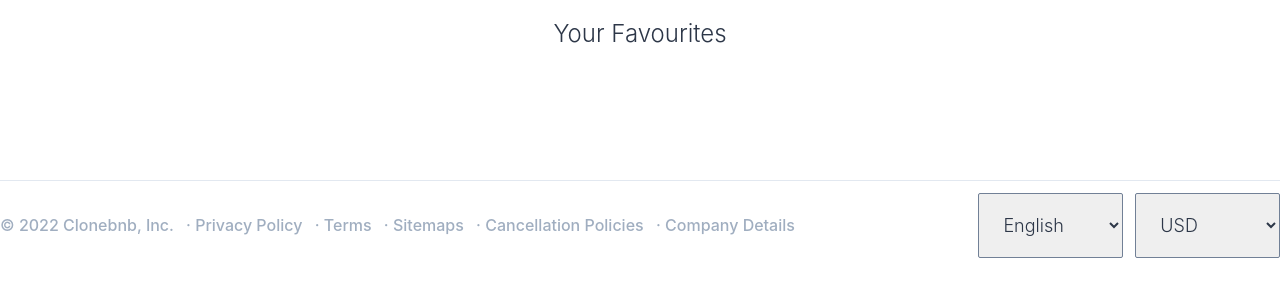
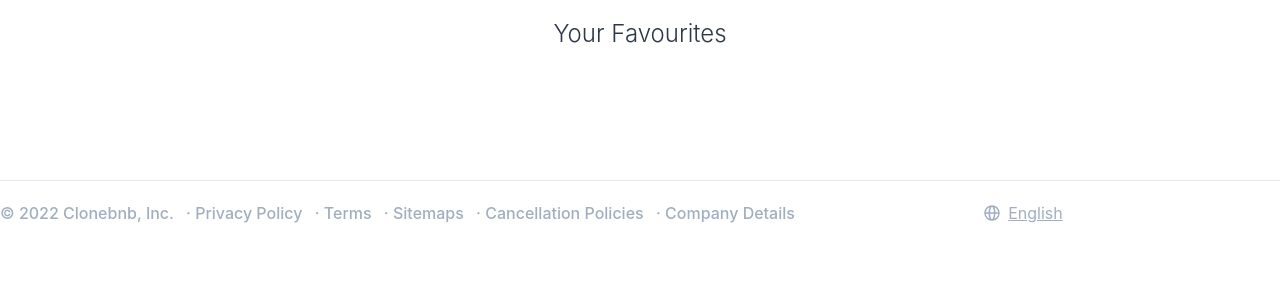
Before and after one commit to KimHS0915/python-django-clone-coding, a Django app: page /lists/favs/ in a window 1280 px wide. Shown: the part 80-380 px from the top of the page. Run offline with Django 3.2, Linux system fonts and the light colour scheme; some libraries are stand-ins or nearby versions.

Commit message:
Replace selector with modal

```diff
--- a/templates/partials/footer.html
+++ b/templates/partials/footer.html
@@ -2,7 +2,7 @@
 
 <footer class='container mx-auto text-center py-3 border-t font-medium text-gray-500'>
     <div class='flex flex-row'>
-        <div class='flex-auto text-left mt-5'>
+        <div class='flex-auto text-left mt-2 mb-2'>
             <span>&copy; 2022 Clonebnb, Inc.</span>
             <span class='ml-2'>· <a href="#">{% trans 'Privacy Policy' %}</a></span>
             <span class='ml-2'>· <a href="#">{% trans 'Terms' %}</a></span>
@@ -10,24 +10,104 @@
             <span class='ml-2'>· <a href="#">{% trans 'Cancellation Policies' %}</a></span>
             <span class='ml-2'>· <a href="#">{% trans 'Company Details' %}</a></span>
         </div>
-        <div class='flex-auto text-right'>
+        <div class='flex flex-auto text-right mt-2 mb-2'>
             {% get_current_language as LANGUAGE_CODE %}
-            <select class='w-2/5 text-gray-800' id='lang-selector'>
-                <option value='en' {% if LANGUAGE_CODE == 'en' %} selected {% endif %}>
-                    {% trans 'English' %}
-                </option>
-                <option value='ko' {% if LANGUAGE_CODE == 'ko' %} selected {% endif %}>
-                    {% trans 'Korean' %}
-                </option>
-            </select>
-            <select class='w-2/5 text-gray-800 ml-2' id='currency-selector'>
-                <option value='en' {% if request.COOKIES.django_currency == 'en' %} selected {% endif %}>
-                    {% trans 'USD' %}
-                </option>
-                <option value='ko' {% if request.COOKIES.django_currency == 'ko' %} selected {% endif %}>
-                    {% trans 'KRW' %}
-                </option>
-            </select>
+            <button class='flex underline focus:outline-none' id='locale-btn'>
+                <span class="mr-2 mt-1">
+                    <svg viewBox="0 0 16 16" xmlns="http://www.w3.org/2000/svg" aria-hidden="true" role="presentation" focusable="false" style="display: block; height: 16px; width: 16px; fill: currentcolor;"><path d="m8.002.25a7.77 7.77 0 0 1 7.748 7.776 7.75 7.75 0 0 1 -7.521 7.72l-.246.004a7.75 7.75 0 0 1 -7.73-7.513l-.003-.245a7.75 7.75 0 0 1 7.752-7.742zm1.949 8.5h-3.903c.155 2.897 1.176 5.343 1.886 5.493l.068.007c.68-.002 1.72-2.365 1.932-5.23zm4.255 0h-2.752c-.091 1.96-.53 3.783-1.188 5.076a6.257 6.257 0 0 0 3.905-4.829zm-9.661 0h-2.75a6.257 6.257 0 0 0 3.934 5.075c-.615-1.208-1.036-2.875-1.162-4.686l-.022-.39zm1.188-6.576-.115.046a6.257 6.257 0 0 0 -3.823 5.03h2.75c.085-1.83.471-3.54 1.059-4.81zm2.262-.424c-.702.002-1.784 2.512-1.947 5.5h3.904c-.156-2.903-1.178-5.343-1.892-5.494l-.065-.007zm2.28.432.023.05c.643 1.288 1.069 3.084 1.157 5.018h2.748a6.275 6.275 0 0 0 -3.929-5.068z"></path></svg>
+                </span>
+                <span class="mr-5">
+                    {% if LANGUAGE_CODE == "en" %}
+                        English
+                    {% elif LANGUAGE_CODE == "ko" %}
+                        Korean
+                    {% endif %}
+                </span>
+            </button>
+            <button class='flex underline focus:outline-none' id='currency-btn'>
+                <span class="mr-2">
+                    {% if request.COOKIES.django_currency == "en" %}
+                        $
+                    {% elif request.COOKIES.django_currency == "ko" %}
+                        ₩
+                    {% endif %}
+                </span>
+                <span class="">
+                    {% if request.COOKIES.django_currency == "en" %}
+                        USD
+                    {% elif request.COOKIES.django_currency == "ko" %}
+                        KRW
+                    {% endif %}
+                </span>
+            </button>
         </div>
     </div>
 </footer>
+<div class='fixed hidden inset-0 bg-opacity-75 overflow-y-auto h-full w-full' id='locale-modal'>
+    <div class='relative max-w-xl mx-auto my-25vh border w-96 shadow-lg rounded-lg bg-white'>
+        <button class='focus:outline-none text-black mt-5 mb-5 ml-5' id='locale-close'><i class="fas fa-times ml-2"></i></button>
+        <div class='text-left border-t'>
+            <div class='mb-5 mt-5 ml-5 text-2xl text-black font-medium'>Choose a language and region</div>
+            <div class='ml-5 mb-5 text-gray-800'>
+                <span class="mr-5">
+                    <button class='p-2 focus:outline-none rounded-lg hover:bg-gray-200 {% if LANGUAGE_CODE == "en" %} border-gray-600 border {% endif %}' id='eng-btn'>
+                        <div class='text-gray-600'>English</div>
+                        <div class='text-gray-500'>United States</div>
+                    </button>
+                </span>
+                <span class="mr-5">
+                    <button class='p-2 focus:outline-none rounded-lg hover:bg-gray-200 {% if LANGUAGE_CODE == "ko" %} border-gray-600 border {% endif %}' id='kor-btn'>
+                        <div class='text-gray-600'>Korean</div>
+                        <div class='text-gray-500'>South Korea</div>
+                    </button>
+                </span>
+            </div>
+        </div>
+    </div>
+</div>
+<div class='fixed hidden inset-0 bg-opacity-75 overflow-y-auto h-full w-full' id='currency-modal'>
+    <div class='relative max-w-xl mx-auto my-25vh border w-96 shadow-lg rounded-lg bg-white'>
+        <button class='focus:outline-none text-black mt-5 mb-5 ml-5' id='currency-close'><i class="fas fa-times ml-2"></i></button>
+        <div class='text-left border-t'>
+            <div class='mb-5 mt-5 ml-5 text-2xl text-black font-medium'>Choose a currency</div>
+            <div class='ml-5 mb-5 text-gray-800'>
+                <span class="mr-5">
+                    <button class='p-2 focus:outline-none rounded-lg hover:bg-gray-200 {% if LANGUAGE_CODE == "en" %} border-gray-600 border {% endif %}' id='usd-btn'>
+                        <div class='text-gray-600'>United States dollar</div>
+                        <div class='text-gray-500'>USD - $</div>
+                    </button>
+                </span>
+                <span class="mr-5">
+                    <button class='p-2 focus:outline-none rounded-lg hover:bg-gray-200 {% if LANGUAGE_CODE == "ko" %} border-gray-600 border {% endif %}' id='krw-btn'>
+                        <div class='text-gray-600'>South Korean won</div>
+                        <div class='text-gray-500'>KRW - ₩</div>
+                    </button>
+                </span>
+            </div>
+        </div>
+    </div>
+</div>
+<script>
+    const locale_modal = document.getElementById('locale-modal');
+    const locale_btn = document.getElementById('locale-btn');
+    const eng_btn = document.getElementById('eng-btn');
+    const kor_btn = document.getElementById('kor-btn');
+    const locale_close = document.getElementById('locale-close');
+    const currency_modal = document.getElementById('currency-modal');
+    const currency_btn = document.getElementById('currency-btn');
+    const usd_btn = document.getElementById('usd-btn');
+    const krw_btn = document.getElementById('krw-btn');
+    const currency_close = document.getElementById('currency-close');
+    locale_btn.onclick = () => {
+        locale_modal.style.display = 'block';
+    }
+    locale_close.onclick = () => {
+        locale_modal.style.display = '';
+    }
+    currency_btn.onclick = () => {
+        currency_modal.style.display = 'block';
+    }
+    currency_close.onclick = () => {
+        currency_modal.style.display = '';
+    }
+</script>
```
